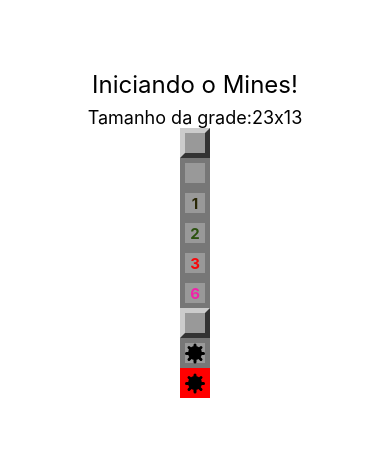
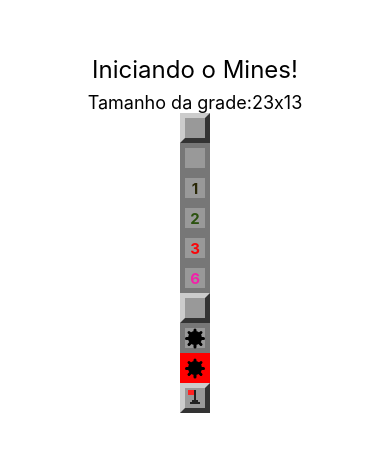
Before and after one commit to paulorcv/mines, a React Native app: screen / in a window 390 px wide. Shown: the part 188-640 px from the top of the page. Built offline with nearby package versions, Linux system fonts and the light colour scheme.

Commit message:
Flag component

```diff
--- a/App.js
+++ b/App.js
@@ -21,6 +21,7 @@
         <Field mined />
         <Field opened mined />
         <Field opened mined exploded />
+        <Field flagged />
       </View>
     );
   }
--- a/src/components/Field.js
+++ b/src/components/Field.js
@@ -2,14 +2,16 @@
 import { View, StyleSheet, Text } from 'react-native';
 import params from '../params';
 import Mine from './Mine';
+import Flag from './Flag';
 
 export default props => {
-  const { mined, opened, nearMines, exploded } = props;
+  const { mined, opened, nearMines, exploded, flagged } = props;
   const styleField = [styles.field];
   // todo: outros estilos aqui
   if (opened) styleField.push(styles.opened);
   if (exploded) styleField.push(styles.exploded);
-  if (styleField.length === 1) styleField.push(styles.regular);
+  if (flagged) styleField.push(styles.flagged);
+  if (!opened && !exploded) styleField.push(styles.regular);
 
   let color = null;
   if (nearMines > 0) {
@@ -27,6 +29,7 @@
         false
       )}
       {mined && opened ? <Mine /> : false}
+      {flagged && !opened ? <Flag /> : false}
     </View>
   );
 };
@@ -58,4 +61,8 @@
     backgroundColor: 'red',
     borderColor: 'red',
   },
+  flagged: {
+    // backgroundColor: 'red',
+    // borderColor: 'red',
+  },
 });
--- /dev/null
+++ b/src/components/Flag.js
@@ -0,0 +1,49 @@
+import React from 'react';
+import { View, StyleSheet } from 'react-native';
+
+export default props => {
+  return (
+    <View style={styles.container}>
+      <View style={styles.flagpole} />
+      <View style={styles.flag} />
+      <View style={styles.base1} />
+      <View style={styles.base2} />
+    </View>
+  );
+};
+
+const styles = StyleSheet.create({
+  container: {
+    marginTop: 2,
+  },
+  flagpole: {
+    position: 'absolute',
+    height: 14,
+    width: 2,
+    backgroundColor: '#222',
+    marginLeft: 9,
+  },
+  flag: {
+    position: 'absolute',
+    height: 5,
+    width: 6,
+    backgroundColor: '#F22',
+    marginLeft: 3,
+  },
+  base1: {
+    position: 'absolute',
+    height: 2,
+    width: 6,
+    backgroundColor: '#222',
+    marginLeft: 7,
+    marginTop: 10,
+  },
+  base2: {
+    position: 'absolute',
+    height: 2,
+    width: 10,
+    backgroundColor: '#222',
+    marginLeft: 5,
+    marginTop: 12,
+  },
+});
```
